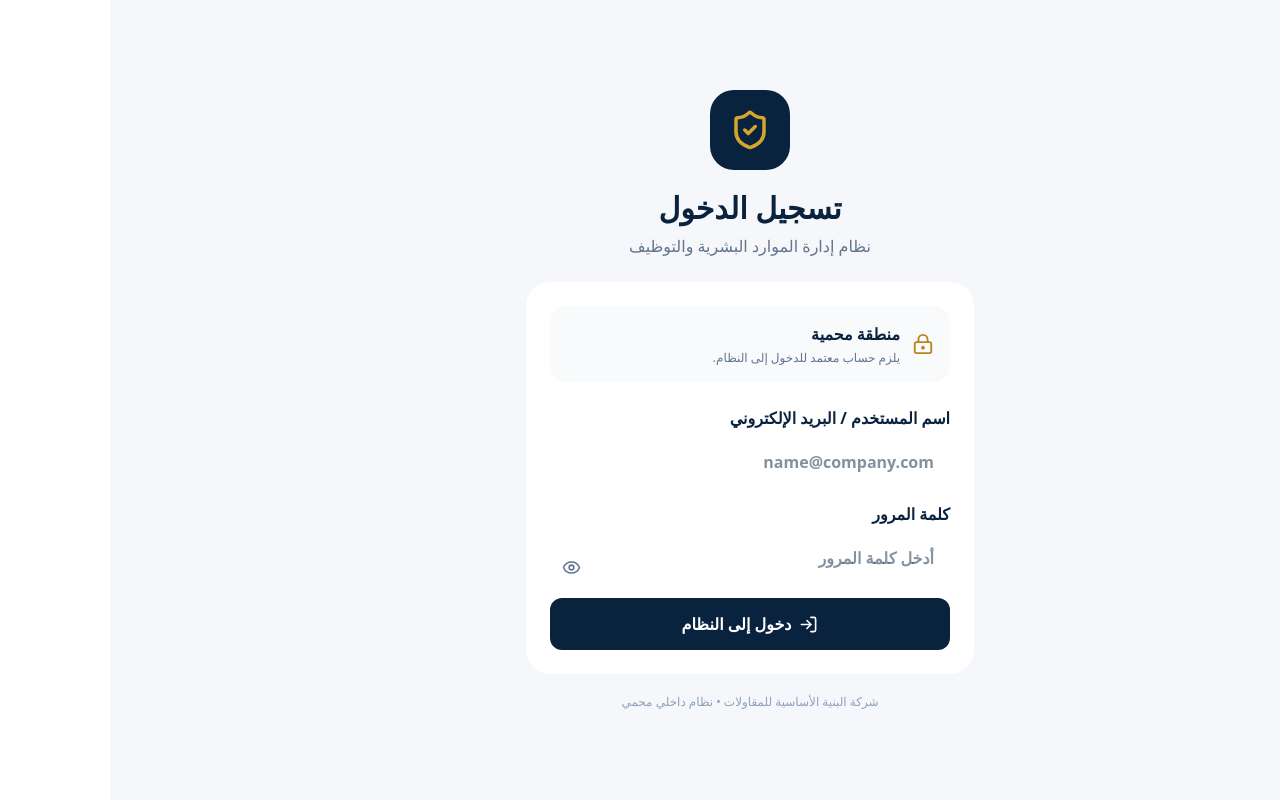
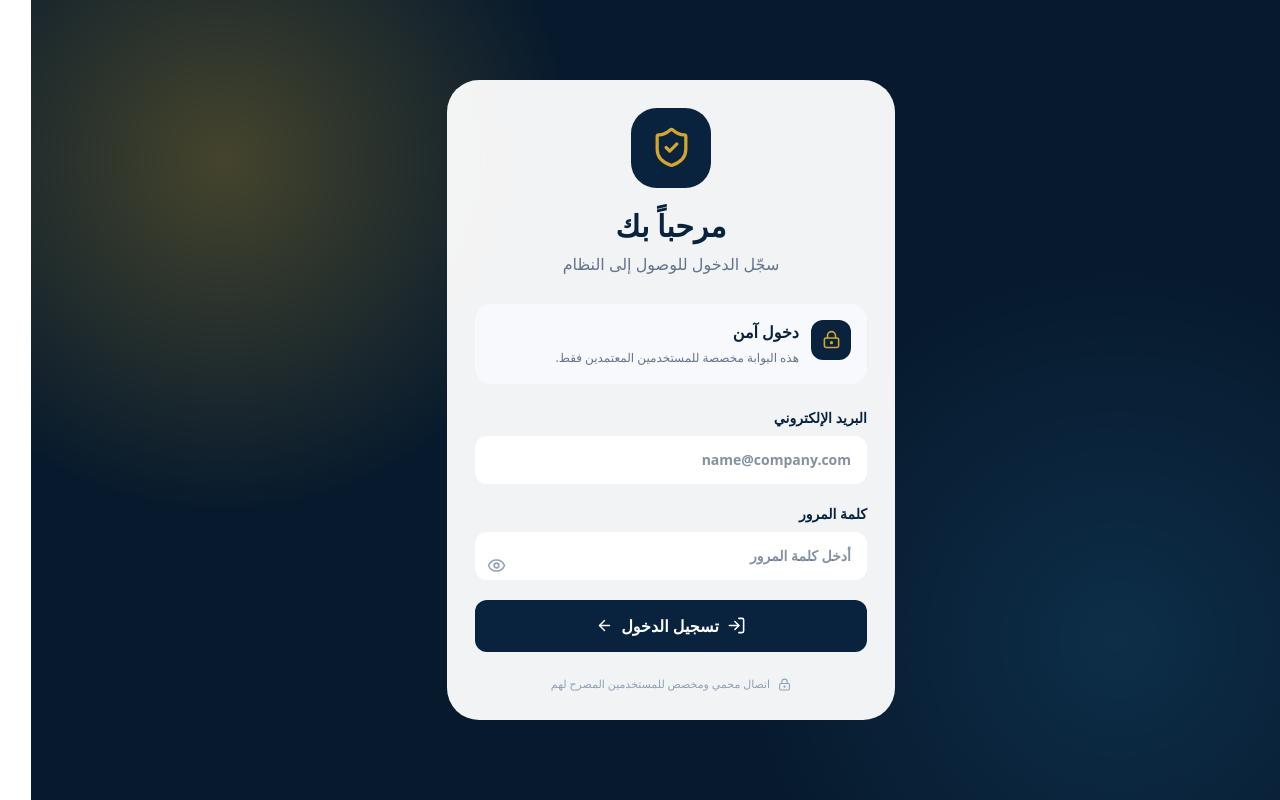
Before and after one commit to tempo033/hr2, a Next.js app: page /login in a window 1280 px wide. Built offline with nearby package versions, Linux system fonts and the light colour scheme; no server answers.

Commit message:
Polish professional login screen

```diff
--- a/app/login/page.tsx
+++ b/app/login/page.tsx
@@ -1,7 +1,7 @@
 'use client'
 
 import { FormEvent, useEffect, useState } from 'react'
-import { LockKeyhole, LogIn, ShieldCheck, Eye, EyeOff } from 'lucide-react'
+import { ArrowLeft, Eye, EyeOff, LockKeyhole, LogIn, ShieldCheck, Sparkles } from 'lucide-react'
 import { useRouter, useSearchParams } from 'next/navigation'
 import { supabase } from '@/lib/supabase'
 
@@ -33,9 +33,13 @@ export default function LoginPage() {
     setError('')
     setLoading(true)
 
-    const { data, error: signInError } = await supabase.auth.signInWithPassword({ email: email.trim(), password })
+    const { data, error: signInError } = await supabase.auth.signInWithPassword({
+      email: email.trim(),
+      password,
+    })
+
     if (signInError || !data.session?.access_token) {
-      setError('اسم المستخدم أو كلمة المرور غير صحيحة.')
+      setError('بيانات الدخول غير صحيحة. تأكد من البريد الإلكتروني وكلمة المرور.')
       setLoading(false)
       return
     }
@@ -58,49 +62,69 @@ export default function LoginPage() {
   }
 
   return (
-    <main dir="rtl" className="min-h-screen bg-[#f5f7fa] flex items-center justify-center px-4 py-10">
-      <div className="w-full max-w-md">
-        <div className="text-center mb-6">
-          <div className="mx-auto w-20 h-20 rounded-3xl bg-[#09233f] text-[#d4a72c] flex items-center justify-center shadow-xl">
-            <ShieldCheck size={42} />
+    <main dir="rtl" className="min-h-screen relative overflow-hidden bg-[#071a2d] flex items-center justify-center px-4 py-8">
+      <div className="absolute inset-0 opacity-30 bg-[radial-gradient(circle_at_15%_20%,#d4a72c_0,transparent_28%),radial-gradient(circle_at_85%_80%,#1d5c88_0,transparent_30%)]" />
+      <div className="absolute -top-40 -left-40 w-96 h-96 rounded-full border border-white/10" />
+      <div className="absolute -bottom-48 -right-32 w-[32rem] h-[32rem] rounded-full border border-[#d4a72c]/10" />
+
+      <div className="relative z-10 w-full max-w-5xl grid lg:grid-cols-[1fr_1.05fr] gap-8 items-center">
+        <section className="hidden lg:block text-white px-8">
+          <div className="inline-flex items-center gap-2 rounded-full border border-white/15 bg-white/5 px-4 py-2 text-sm text-white/75 backdrop-blur">
+            <Sparkles size={16} className="text-[#d4a72c]" />
+            منصة إدارية متكاملة
           </div>
-          <h1 className="text-3xl font-black text-[#09233f] mt-5">تسجيل الدخول</h1>
-          <p className="text-slate-500 mt-2">نظام إدارة الموارد البشرية والتوظيف</p>
-        </div>
+          <h1 className="text-5xl font-black leading-tight mt-6">بوابة إدارة<br /><span className="text-[#d4a72c]">الموارد البشرية والتوظيف</span></h1>
+          <p className="text-white/65 text-lg leading-8 mt-6 max-w-xl">إدارة المرشحين والمقابلات والتقييمات وصلاحيات الوصول من خلال بيئة عمل آمنة وموحدة.</p>
+          <div className="flex items-center gap-5 mt-10 text-sm text-white/55">
+            <span className="flex items-center gap-2"><ShieldCheck size={18} className="text-[#d4a72c]" /> وصول محمي</span>
+            <span className="flex items-center gap-2"><LockKeyhole size={18} className="text-[#d4a72c]" /> جلسات آمنة</span>
+          </div>
+        </section>
 
-        <section className="bg-white border-2 border-slate-200 rounded-3xl p-6 md:p-8 shadow-xl">
-          <div className="flex items-center gap-3 mb-6 p-4 rounded-2xl bg-slate-50 border border-slate-200">
-            <LockKeyhole className="text-[#b88618]" size={22} />
+        <section className="w-full max-w-md mx-auto bg-white/95 backdrop-blur-xl rounded-[2rem] p-7 md:p-9 shadow-[0_30px_80px_rgba(0,0,0,.35)] border border-white/30">
+          <div className="text-center mb-7">
+            <div className="mx-auto w-20 h-20 rounded-[1.6rem] bg-[#09233f] text-[#d4a72c] flex items-center justify-center shadow-lg shadow-[#09233f]/20">
+              <ShieldCheck size={43} strokeWidth={1.8} />
+            </div>
+            <h2 className="text-3xl font-black text-[#09233f] mt-5">مرحباً بك</h2>
+            <p className="text-slate-500 mt-2">سجّل الدخول للوصول إلى النظام</p>
+          </div>
+
+          <div className="flex items-start gap-3 mb-6 p-4 rounded-2xl bg-[#f7f9fc] border border-slate-200">
+            <div className="w-10 h-10 rounded-xl bg-[#09233f] text-[#d4a72c] flex items-center justify-center shrink-0"><LockKeyhole size={19} /></div>
             <div>
-              <div className="font-black text-[#09233f]">منطقة محمية</div>
-              <div className="text-xs text-slate-500 mt-1">يلزم حساب معتمد للدخول إلى النظام.</div>
+              <div className="font-black text-[#09233f]">دخول آمن</div>
+              <div className="text-xs text-slate-500 mt-1 leading-5">هذه البوابة مخصصة للمستخدمين المعتمدين فقط.</div>
             </div>
           </div>
 
-          <form onSubmit={submit} className="space-y-4">
-            <label className="block font-bold text-[#09233f]">
-              اسم المستخدم / البريد الإلكتروني
-              <input type="email" value={email} onChange={e => setEmail(e.target.value)} autoComplete="username" required className="mt-2 w-full border-2 border-slate-200 rounded-xl px-4 py-3 bg-white" placeholder="name@company.com" />
+          <form onSubmit={submit} className="space-y-5">
+            <label className="block text-sm font-bold text-[#09233f]">
+              البريد الإلكتروني
+              <input type="email" value={email} onChange={e => setEmail(e.target.value)} autoComplete="username" required className="mt-2 w-full border border-slate-300 focus:border-[#b88618] focus:ring-4 focus:ring-[#d4a72c]/10 outline-none rounded-xl px-4 py-3.5 bg-white transition" placeholder="name@company.com" />
             </label>
 
-            <label className="block font-bold text-[#09233f]">
+            <label className="block text-sm font-bold text-[#09233f]">
               كلمة المرور
               <div className="relative mt-2">
-                <input type={showPassword ? 'text' : 'password'} value={password} onChange={e => setPassword(e.target.value)} autoComplete="current-password" required className="w-full border-2 border-slate-200 rounded-xl px-4 py-3 pl-12 bg-white" placeholder="أدخل كلمة المرور" />
-                <button type="button" onClick={() => setShowPassword(v => !v)} className="absolute left-3 top-1/2 -translate-y-1/2 text-slate-500" aria-label="إظهار كلمة المرور">{showPassword ? <EyeOff size={19} /> : <Eye size={19} />}</button>
+                <input type={showPassword ? 'text' : 'password'} value={password} onChange={e => setPassword(e.target.value)} autoComplete="current-password" required className="w-full border border-slate-300 focus:border-[#b88618] focus:ring-4 focus:ring-[#d4a72c]/10 outline-none rounded-xl px-4 py-3.5 pl-12 bg-white transition" placeholder="أدخل كلمة المرور" />
+                <button type="button" onClick={() => setShowPassword(v => !v)} className="absolute left-3 top-1/2 -translate-y-1/2 text-slate-400 hover:text-[#09233f] transition" aria-label={showPassword ? 'إخفاء كلمة المرور' : 'إظهار كلمة المرور'}>{showPassword ? <EyeOff size={19} /> : <Eye size={19} />}</button>
               </div>
             </label>
 
-            {error && <div className="rounded-xl bg-red-50 border-2 border-red-200 text-red-700 p-3 text-sm font-bold">{error}</div>}
+            {error && <div className="rounded-xl bg-red-50 border border-red-200 text-red-700 p-3.5 text-sm font-bold leading-6">{error}</div>}
 
-            <button disabled={loading} className="w-full bg-[#09233f] hover:bg-[#12385d] disabled:opacity-60 text-white rounded-xl px-5 py-3.5 font-black flex items-center justify-center gap-2 transition">
+            <button disabled={loading} className="w-full bg-[#09233f] hover:bg-[#12385d] disabled:opacity-60 text-white rounded-xl px-5 py-3.5 font-black flex items-center justify-center gap-2 transition shadow-lg shadow-[#09233f]/15">
               <LogIn size={19} />
-              {loading ? 'جاري التحقق...' : 'دخول إلى النظام'}
+              {loading ? 'جاري التحقق...' : 'تسجيل الدخول'}
+              {!loading && <ArrowLeft size={17} />}
             </button>
           </form>
+
+          <div className="flex items-center justify-center gap-2 mt-6 text-[11px] text-slate-400">
+            <LockKeyhole size={13} /> اتصال محمي ومخصص للمستخدمين المصرح لهم
+          </div>
         </section>
-
-        <p className="text-center text-xs text-slate-400 mt-5">شركة البنية الأساسية للمقاولات • نظام داخلي محمي</p>
       </div>
     </main>
   )
```
